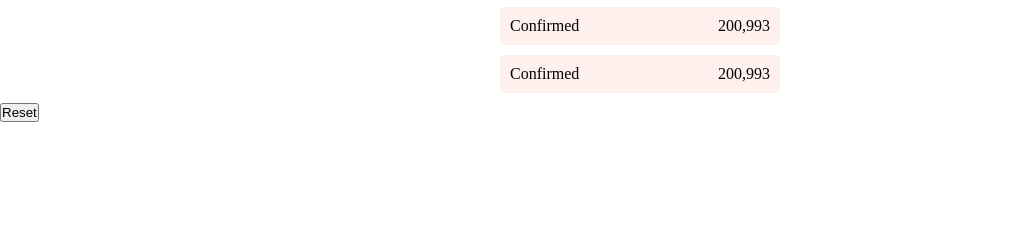
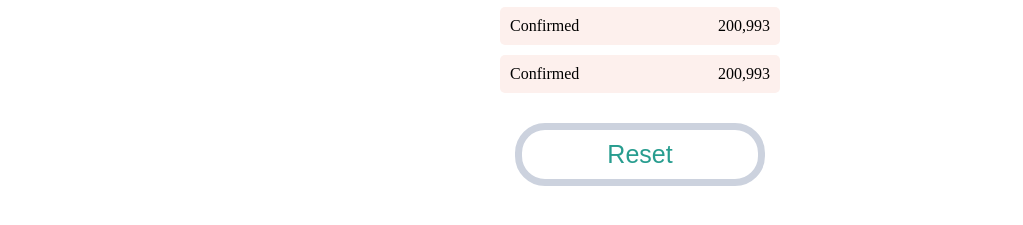
Before and after one commit to isatybaldyev13/covid, a plain HTML site: page index.html in a window 1280 px wide. Shown: the part 389-614 px from the top of the page, without its empty margins (0-1023 px from the left). Drawn offline with Linux system fonts and the light colour scheme.

Commit message:
added resetBtn

```diff
--- a/index.html
+++ b/index.html
@@ -37,6 +37,6 @@
         </ul>
       </div>
     </main>
-    <button class="btn">Reset</button>
+    <div class="btn-div"><button class="btn">Reset</button></div>
   </body>
 </html>
--- a/styles.css
+++ b/styles.css
@@ -129,3 +129,22 @@ ul li:first-child{
     margin-top: 10px;
     justify-content: center;
 }
+
+.btn-div{
+    display: flex;
+    justify-content: center;
+
+}
+
+.btn{
+    margin-top: 20px;
+
+    width: 250px;
+    background-color: white ;
+    border: none;
+    border-radius: 30px;
+    color: #289d8f;
+    font-size: 25px;
+    padding: 10px 20px;
+    border: solid 7px #ccd2de;
+}
```
